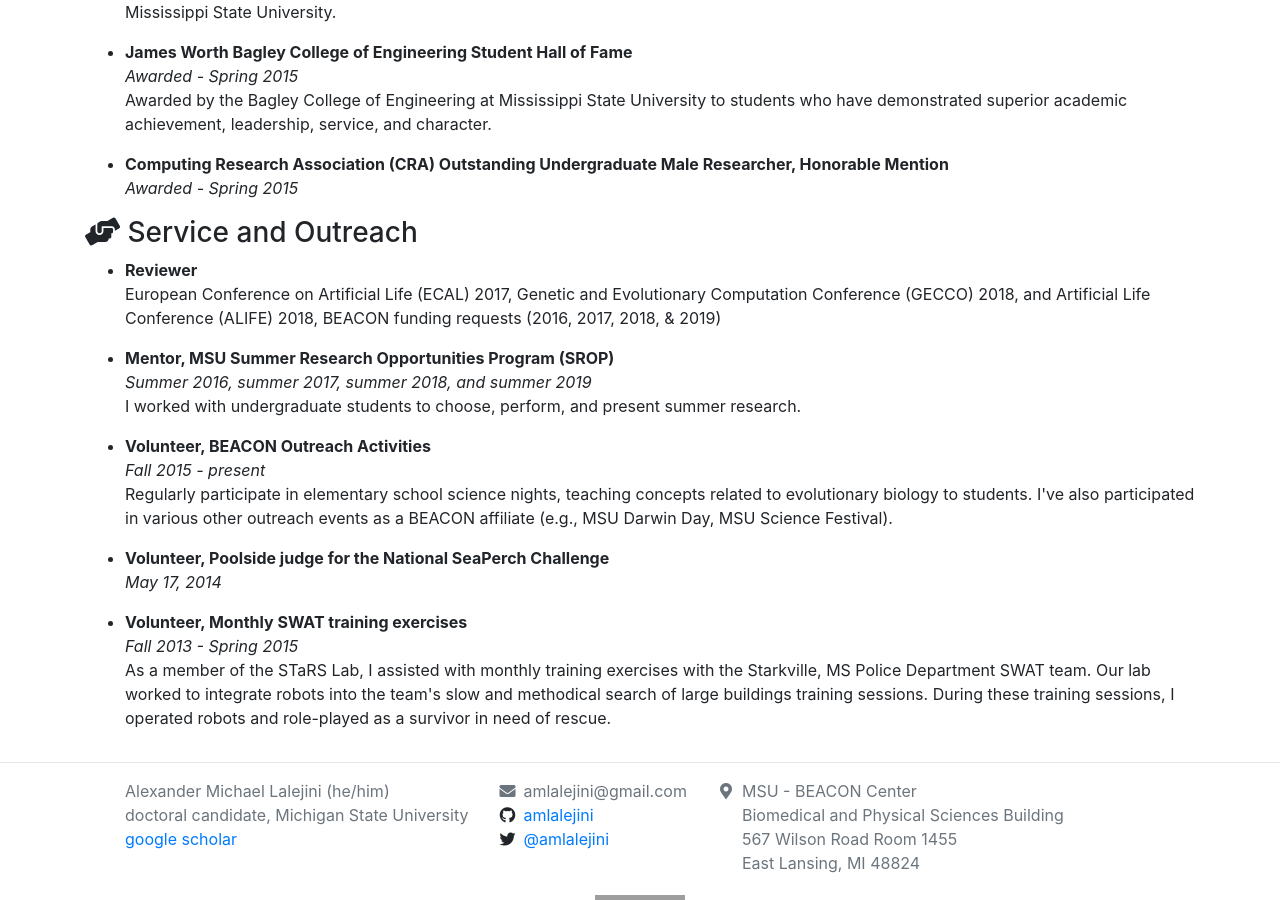
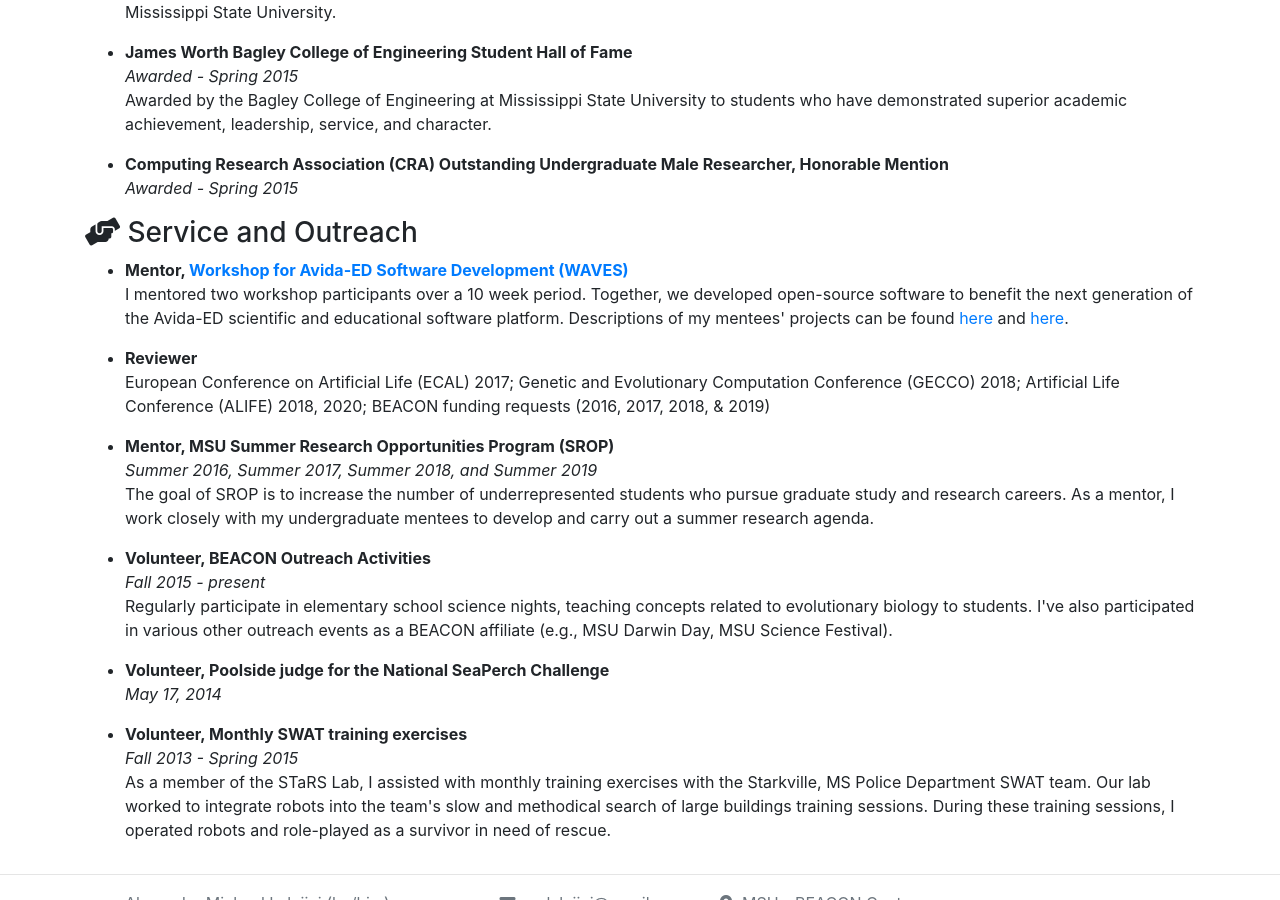
Before and after one commit to amlalejini/amlalejini.github.io, a Jekyll site: the page built from _pages/cv.md, in a window 1280 px wide and 900 px high, scrolled down 6430 px. Built offline with Jekyll 4.4.1, drawn with Linux system fonts in a browser that asks for light colours; nearby versions of some CDN libraries; grey boxes are pictures that could not be loaded.

Commit message:
add waves workshop to cv

```diff
--- a/_data/cv_service.yml
+++ b/_data/cv_service.yml
@@ -23,16 +23,26 @@
     other outreach events as a BEACON affiliate (e.g., MSU Darwin Day, MSU Science Festival).
 
 - service: Mentor, MSU Summer Research Opportunities Program (SROP)
-  date: Summer 2016, summer 2017, summer 2018, and summer 2019
-  year: 2018
+  date: Summer 2016, Summer 2017, Summer 2018, and Summer 2019
+  year: 2019
   description: |
-    I worked with undergraduate students to choose, perform, and present summer
-    research.
+    The goal of SROP is to increase the number of underrepresented students who pursue graduate study and research careers.
+    As a mentor, I work closely with my undergraduate mentees to develop and carry out a summer research agenda.
 
 - service: Reviewer
-  year: 2018
+  year: 2020
   description: |
-    European Conference on Artificial Life (ECAL) 2017,
-    Genetic and Evolutionary Computation Conference (GECCO) 2018, and
-    Artificial Life Conference (ALIFE) 2018, BEACON funding requests (2016, 2017,
-    2018, & 2019)
+    European Conference on Artificial Life (ECAL) 2017;
+    Genetic and Evolutionary Computation Conference (GECCO) 2018;
+    Artificial Life Conference (ALIFE) 2018, 2020;
+    BEACON funding requests (2016, 2017, 2018, & 2019)
+
+- service: Mentor, <a href="https://mmore500.com/waves/index.html">Workshop for Avida-ED Software Development (WAVES)</a>
+  year: 2020
+  description: |
+    I mentored two workshop participants over a 10 week period.
+    Together, we developed open-source software to benefit the next generation of the Avida-ED scientific
+    and educational software platform.
+    Descriptions of my mentees' projects can be found
+    <a href="https://mmore500.com/waves/blog/wrapped-d3-visualizations.html">here</a> and
+    <a href="https://mmore500.com/waves/blog/d3-sorting.html">here</a>.
```
